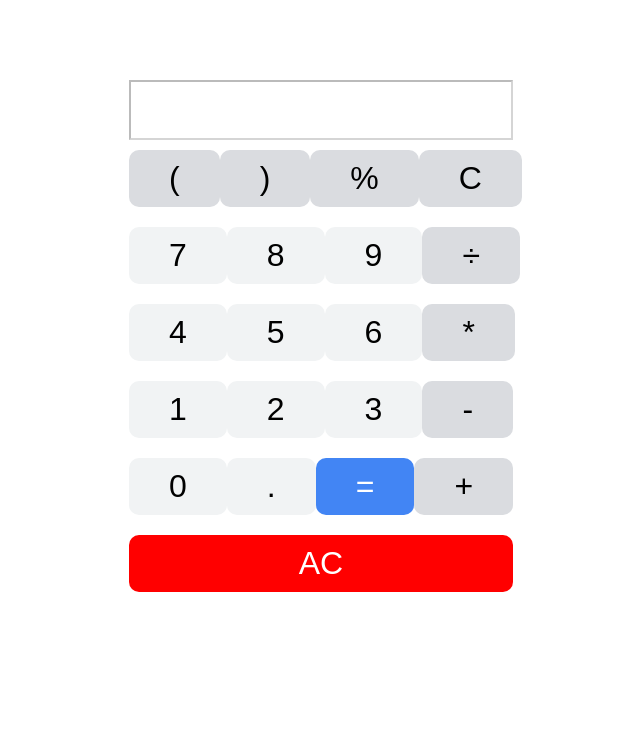
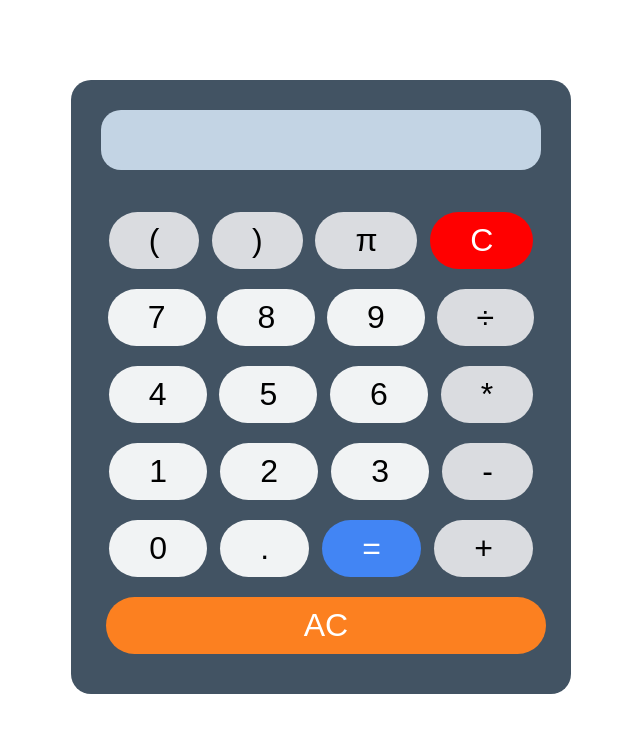
Before and after one commit to JEKO10/Javascript-calculator, a plain HTML site: page index.html in a window 1280 px wide. Shown: the whole page, without its empty margins (319-959 px from the left). Drawn offline with Linux system fonts and the light colour scheme.

Commit message:
calculator finished

```diff
--- a/index.html
+++ b/index.html
@@ -1,6 +1,7 @@
 <!DOCTYPE html>
 <html lang="en">
   <head>
+    <link rel="icon" href="./icon.png" />
     <link rel="stylesheet" href="./style.css" />
     <meta charset="UTF-8" />
     <meta http-equiv="X-UA-Compatible" content="IE=edge" />
@@ -9,13 +10,13 @@
   </head>
   <body>
     <section class="calculator">
+      <input type="text" id="result" disabled />
       <p id="para" class="hide">Invalid Equality!</p>
-      <input type="text" id="result" disabled />
       <div class="numbers">
         <div>
           <button class="btn" data-num="(">(</button>
           <button class="btn" data-num=")">)</button>
-          <button class="btn" data-num="%">%</button>
+          <button class="btn" data-num="3.14">π</button>
           <button id="deleteLast">C</button>
         </div>
         <div>
--- a/style.css
+++ b/style.css
@@ -6,7 +6,7 @@
 
 #para {
   text-align: center;
-  color: #ff0000;
+  color: #fc8020;
   font-size: 2rem;
   margin-bottom: 2rem;
 }
@@ -16,9 +16,12 @@
 }
 
 .calculator {
-  width: 30%;
-  margin: 5rem auto;
+  max-width: 500px;
+  margin: 5rem auto 0 auto;
   font-family: Arial, Helvetica, sans-serif;
+  background-color: #425363;
+  padding: 30px;
+  border-radius: 20px;
 }
 
 .numbers {
@@ -33,15 +36,15 @@
   display: flex;
   justify-content: space-evenly;
   align-items: center;
-  background-color: #fff;
   width: 100%;
 }
 
 button {
   background-color: #f1f3f4;
   padding: 10px 40px;
-  margin: 10px 0;
-  border-radius: 10px;
+  margin: 0 20px;
+  margin: 10px 5px;
+  border-radius: 50px;
   cursor: pointer;
   border: none;
   font-size: 2em;
@@ -65,12 +68,20 @@ button {
   height: 60px;
   font-size: 2rem;
   padding: 0 10px;
-  background: none;
+  background: #c3d4e4;
+  color: #000;
+  border: none;
+  border-radius: 20px;
+  margin-bottom: 2rem;
 }
 
-/* #deleteLast, */
+#deleteLast {
+  background-color: #ff0000;
+  color: #fff;
+}
+
 #deleteAll {
-  background-color: #ff0000;
+  background-color: #fc8020;
   color: #fff;
   width: 100%;
 }
```
Also changed, not shown: icon.png (added).
